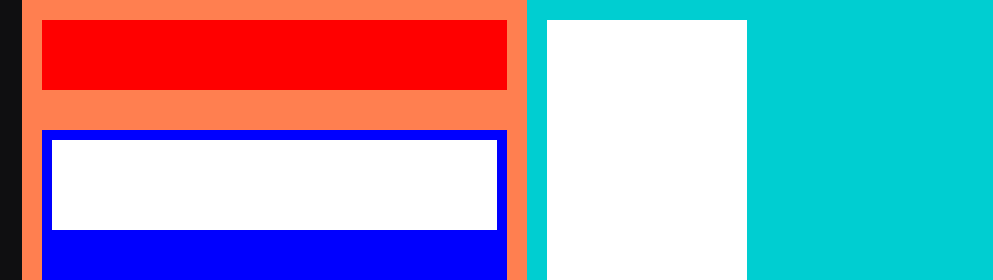
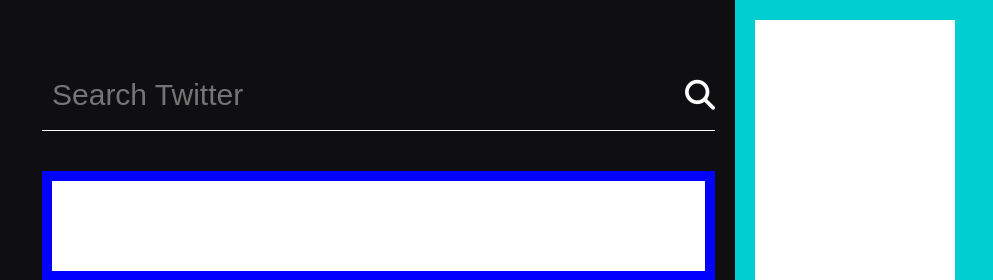
Before and after one commit to Jonnathandor/js-twitter-clone, a plain HTML site: page frontend/index.html in a window 1280 px wide. Shown: the top 280 px of the page, 68-1061 px from the left. Drawn offline with Linux system fonts and the light colour scheme.

Commit message:
added search bar and style

```diff
--- a/frontend/index.html
+++ b/frontend/index.html
@@ -20,8 +20,9 @@
             </div>
         </div>
         <div class="main">
-            <div class="tweets-search">
-
+            <div class="tweets-search-container">
+                <input type="text" id="user-search-input" placeholder="Search Twitter">
+                <i class="fas fa-search"></i>
             </div>
             <div class="tweets-list">
                 <div class="tweet-container">
--- a/frontend/style/style.css
+++ b/frontend/style/style.css
@@ -26,7 +26,6 @@
     margin-top: 60px;
     color: white;
     font-size: 2em;
-
 }
 
 .profile img {
@@ -42,13 +41,34 @@
     flex-direction: column;
     /* flex-grow: 1; says: "Let me grow as much as I can" */
     flex-grow: 1;
-    background-color: coral;
 }
 
-.tweets-search {
+.tweets-search-container {
     height: 70px;
     margin: 20px;
-    background-color: red;
+    margin-top: 60px;
+    display: flex;
+    align-items: center;
+    border-bottom: 1px solid white;
+}
+
+#user-search-input {
+    flex-grow: 1;
+    background-color: transparent;
+    border: none;
+    font-size: 30px;
+    color: white;
+    padding-left: 10px;
+    padding-right: 10px;
+}
+
+#user-search-input:focus {
+    outline: none;
+}
+
+.fa-search {
+    color: white;
+    font-size: 30px;
 }
 
 .tweets-list {
```
